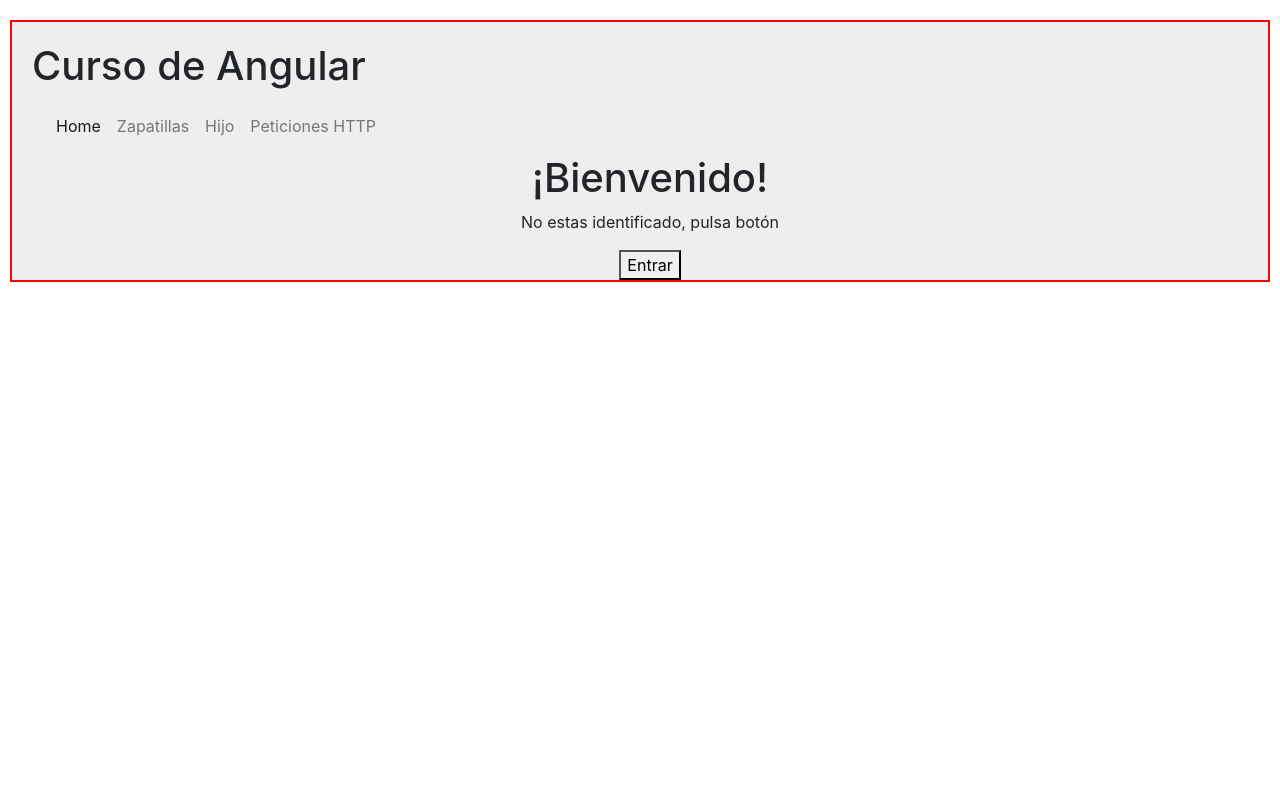
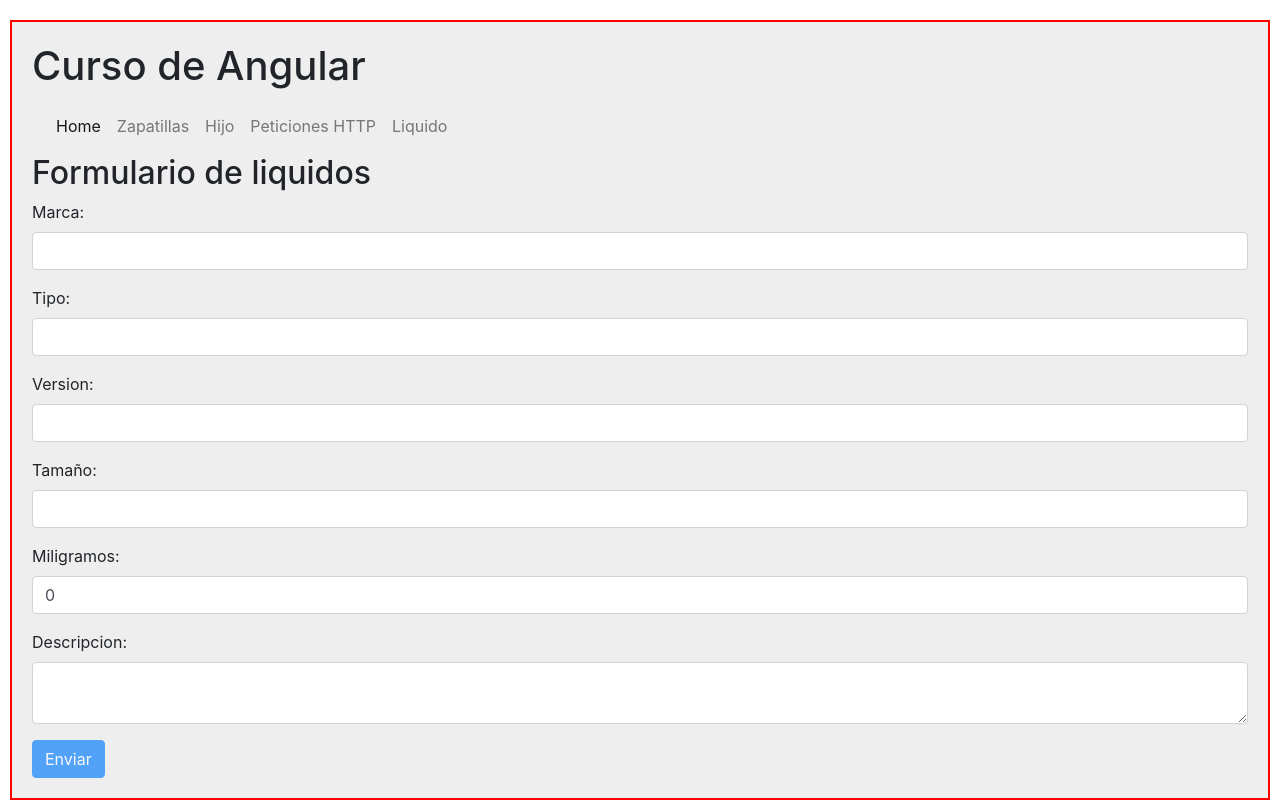
Before and after one commit to dmunozmauro/master-angular, an Angular app: page /liquido in a window 1280 px wide. Built offline with nearby package versions, Linux system fonts and the light colour scheme.

Commit message:
llegando a mongodb

```diff
--- a/src/app/app-routing.module.ts
+++ b/src/app/app-routing.module.ts
@@ -5,6 +5,7 @@ import { HomeComponent } from './home/home.component';
 import { ZapatillasComponent } from './zapatillas/zapatillas.component';
 import { HijoComponent } from './hijo/hijo.component';
 import { PeticionesComponent } from './peticiones/peticiones.component';
+import { LiquidoComponent } from './liquido/liquido.component';
 
 const routes: Routes = [
   { path: '', component: HomeComponent },
@@ -12,6 +13,7 @@ const routes: Routes = [
   { path: 'zapatillas', component: ZapatillasComponent },
   { path: 'zapatillas/:marca', component: ZapatillasComponent },
   { path: 'peticiones', component: PeticionesComponent },
+  { path: 'liquido', component: LiquidoComponent },
   { path: '**', component: HomeComponent }
 ];
 
--- a/src/app/app.component.html
+++ b/src/app/app.component.html
@@ -3,7 +3,7 @@
     'border': '2px solid black',
     'border-color': color,
     'margin' : '20px 10px 0px 10px',
-    'padding' : '20px 0px 0px 20px'
+    'padding' : '20px 20px 20px 20px'
     }">
     <h1>{{title}}</h1>
 
@@ -18,14 +18,21 @@
                     <a class="nav-link" [routerLink]="['/home']">Home <span class="sr-only">(current)</span></a>
                 </li>
                 <li class="nav-item">
-                        <a class="nav-link" [routerLink]="['/zapatillas']">Zapatillas <span class="sr-only">(current)</span></a>
+                    <a class="nav-link" [routerLink]="['/zapatillas']">Zapatillas <span
+                            class="sr-only">(current)</span></a>
                 </li>
                 <li class="nav-item">
-                        <a class="nav-link" [routerLink]="['/hijo']">Hijo <span class="sr-only">(current)</span></a>
+                    <a class="nav-link" [routerLink]="['/hijo']">Hijo <span class="sr-only">(current)</span></a>
                 </li>
                 <li class="nav-item">
-                    <a class="nav-link" [routerLink]="['/peticiones']">Peticiones HTTP <span class="sr-only">(current)</span></a>
-            </li>
+                    <a class="nav-link" [routerLink]="['/peticiones']">Peticiones HTTP <span
+                            class="sr-only">(current)</span></a>
+                </li>
+
+                <li class="nav-item">
+                    <a class="nav-link" [routerLink]="['/liquido']">Liquido <span
+                            class="sr-only">(current)</span></a>
+                </li>
 
             </ul>
 
--- a/src/app/app.module.ts
+++ b/src/app/app.module.ts
@@ -10,6 +10,7 @@ import { HomeComponent } from './home/home.component';
 import { PeticionesComponent } from './peticiones/peticiones.component';
 
 import { HttpClientModule } from '@angular/common/http';
+import { LiquidoComponent } from './liquido/liquido.component';
 
 @NgModule({
   declarations: [
@@ -17,7 +18,8 @@ import { HttpClientModule } from '@angular/common/http';
     HijoComponent,
     ZapatillasComponent,
     HomeComponent,
-    PeticionesComponent
+    PeticionesComponent,
+    LiquidoComponent
   ],
   imports: [
     BrowserModule,
--- /dev/null
+++ b/src/app/liquido/liquido.component.html
@@ -0,0 +1,35 @@
+<h2>Formulario de liquidos</h2>
+<form #formLiquido="ngForm" (ngSubmit)="onSubmit(formLiquido)">
+    <div class="form-group">
+        <label for="marca">Marca: </label>
+        <input type="text" class="form-control" name="marca" #marca="ngModel" [(ngModel)]="liquidos.marca" pattern="[a-zA-Z]+" required>
+        <span *ngIf="marca.touched && !marca.valid">Campo obligatorio</span>
+    </div>
+    <div class="form-group">
+        <label for="tipo">Tipo: </label>
+        <input type="text" class="form-control" name="tipo" #tipo="ngModel" [(ngModel)]="liquidos.tipo" required>
+        <span *ngIf="tipo.touched && !tipo.valid">Campo obligatorio</span>
+    </div>
+    <div class="form-group">
+        <label for="version">Version: </label>
+        <input type="text" class="form-control" name="version" #version="ngModel" [(ngModel)]="liquidos.version" required>
+        <span *ngIf="version.touched && !version.valid">Campo obligatorio</span>
+    </div>
+    <div class="form-group">
+        <label for="tamanio">Tamaño: </label>
+        <input type="text" class="form-control" name="tamanio" #tamanio="ngModel" [(ngModel)]="liquidos.tamanio" required>
+        <span *ngIf="tamanio.touched && !tamanio.valid">Campo obligatorio</span>
+    </div>
+    <div class="form-group">
+        <label for="miligramos">Miligramos: </label>
+        <input type="text" class="form-control" name="miligramos" #miligramos="ngModel" [(ngModel)]="liquidos.miligramos" pattern="[0-9]" required>
+        <span *ngIf="miligramos.touched && !miligramos.valid">Campo obligatorio</span>
+    </div>
+    <div class="form-group">
+        <label for="descripcion">Descripcion: </label>
+        <textarea class="form-control" name="descripcion" #descripcion="ngModel" [(ngModel)]="liquidos.descripcion" required></textarea>
+        <span *ngIf="descripcion.touched && !descripcion.valid">Campo obligatorio</span>
+    </div>
+
+    <button type="submit" class="btn btn-primary" [disabled]="!formLiquido.form.valid">Enviar</button>
+</form>
--- /dev/null
+++ b/src/app/liquido/liquido.component.ts
@@ -0,0 +1,25 @@
+import { Component, OnInit } from '@angular/core';
+import { Liquido } from '../models/liquido';
+
+@Component({
+  selector: 'app-liquido',
+  templateUrl: './liquido.component.html',
+  styleUrls: ['./liquido.component.css']
+})
+export class LiquidoComponent implements OnInit {
+
+  public liquidos: Liquido;
+
+  constructor() {
+    this.liquidos = new Liquido('', '', '', '', 0, '');
+  }
+
+  ngOnInit() {
+  }
+
+  onSubmit(form) {
+    console.log(this.liquidos);
+    form.reset();
+  }
+
+}
--- /dev/null
+++ b/src/app/models/liquido.ts
@@ -0,0 +1,10 @@
+export class Liquido {
+    constructor(
+        public marca: string,
+        public tipo: string,
+        public version: string,
+        public tamanio: string,
+        public miligramos: number,
+        public descripcion: string
+    ) { };
+}
--- a/src/app/peticiones/peticiones.component.html
+++ b/src/app/peticiones/peticiones.component.html
@@ -9,3 +9,28 @@
 
     <img src="{{user.avatar}}" width="200px">
 </div>
+
+<hr>
+<h2>Crear usuario</h2>
+<h2>Formulario de liquidos</h2>
+<form #newUser="ngForm" (ngSubmit)="onSubmit(newUser)">
+    <div class="form-group">
+        <label for="nombre">nombre: </label>
+        <input type="text" class="form-control" name="nombre" #nombre="ngModel" [(ngModel)]="new_user.name"
+            pattern="[a-zA-Z]+" required>
+        <span *ngIf="nombre.touched && !nombre.valid">Campo obligatorio</span>
+    </div>
+    <div class="form-group">
+        <label for="job">Trabajo: </label>
+        <input type="text" class="form-control" name="job" #job="ngModel" [(ngModel)]="new_user.job" required>
+        <span *ngIf="job.touched && !job.valid">Campo obligatorio</span>
+    </div>
+
+    <button type="submit" class="btn btn-primary" [disabled]="!newUser.form.valid">Enviar</button>
+</form>
+
+<div *ngIf="usuario_guardado">
+    <h3>NOMBRE: {{usuario_guardado.name}}</h3>
+    <h3>TRABAJO: {{usuario_guardado.job}}</h3>
+
+</div>
--- a/src/app/peticiones/peticiones.component.ts
+++ b/src/app/peticiones/peticiones.component.ts
@@ -11,10 +11,18 @@ export class PeticionesComponent implements OnInit {
 
   public user: any;
   public userId: any;
+  public usuario_guardado;
+
+  public new_user: any;
+
   constructor(
     private _peticionesServices: PeticionesServices
   ) {
     this.userId = 1;
+    this.new_user = {
+      "name": "",
+      "job": ""
+    }
   }
 
   ngOnInit() {
@@ -26,12 +34,25 @@ export class PeticionesComponent implements OnInit {
     this._peticionesServices.getUsers(this.userId).subscribe(
       result => {
         this.user = result.data;
-        console.log(this.user);
+        /* console.log(this.user); */
       },
       error => {
-        console.log('No se encuentra' , <any>error);
+        console.log('No se encuentra', <any>error);
       }
     )
   }
 
+  onSubmit(formUser) {
+    this._peticionesServices.addUser(this.new_user).subscribe(
+      result => {
+        this.usuario_guardado = result;
+        console.log(result);
+        formUser.reset();
+      },
+      error => {
+        console.log(error);
+      }
+    );
+  }
+
 }
--- a/src/app/services/peticiones.services.ts
+++ b/src/app/services/peticiones.services.ts
@@ -14,4 +14,11 @@ export class PeticionesServices{
     getUsers(userId): Observable<any>{
         return this._http.get(this.url + 'api/users/' + userId );
     }
+
+    addUser(user): Observable<any> {
+        let params = JSON.stringify(user);
+        let headers = new HttpHeaders().set('Content-Type', 'application/json');
+
+        return this._http.post(this.url + 'api/users', params, {headers: headers});
+    }
 }
```
Also changed, not shown: src/app/liquido/liquido.component.css (added), 1 other file (tests, documents, lock files or other folders).
